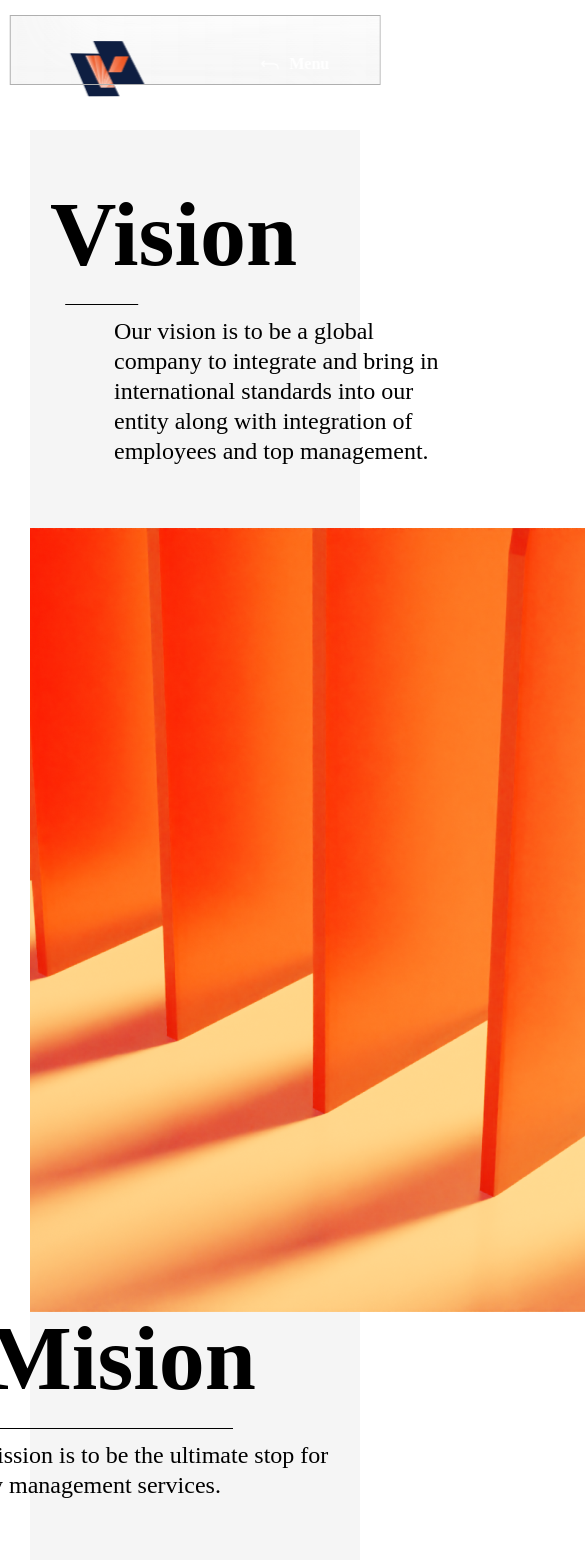
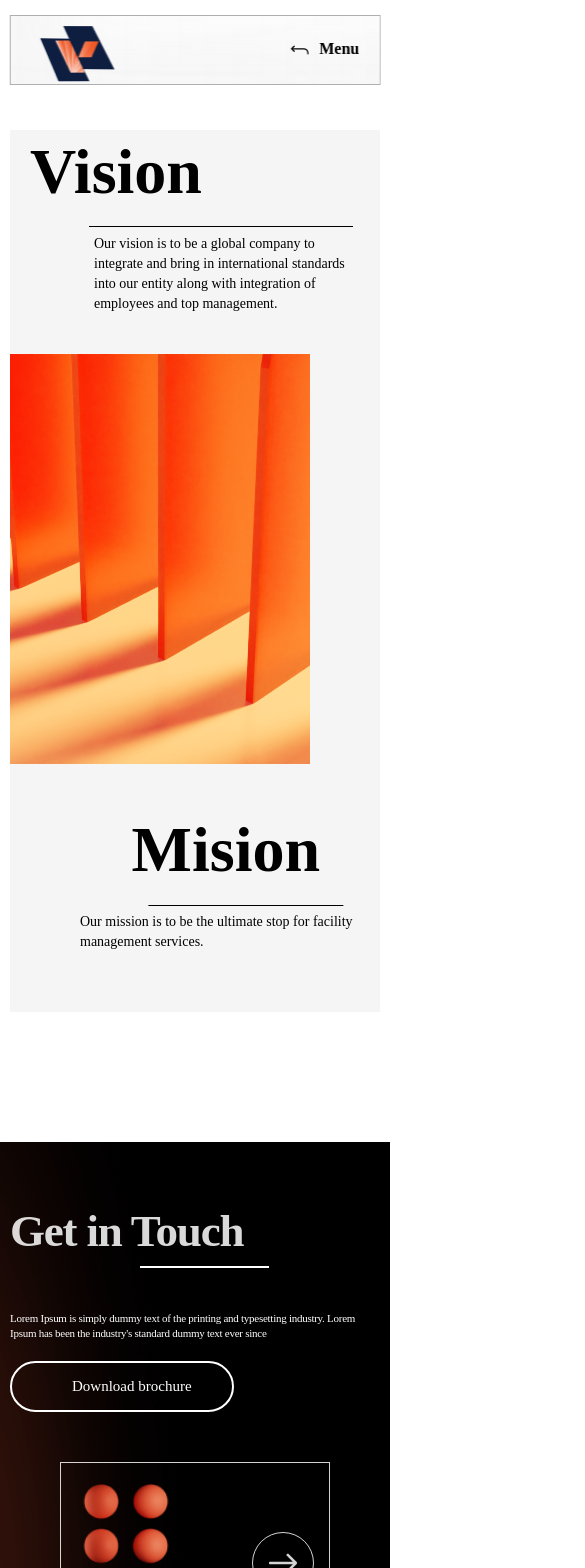
Before and after one commit to HaraayDesignStudio/Virat-Website-Frontend, a React (Create React App) app: page /about in a window 390 px wide. Shown: the top 1568 px of the page, 585 px wide, since content can reach past the window. Built offline with nearby package versions, Linux system fonts and the light colour scheme; some icons are missing; the HTML template or start-up script is replaced by a standard one; a web font is replaced by a local one.

Commit message:
Created the about

```diff
--- a/src/components/compenents.css
+++ b/src/components/compenents.css
@@ -22,7 +22,7 @@
   display: flex;
   align-items: center;
   gap: 10px;
-  color: white;
+  color: black;
   font-family: virat;
   font-weight: bold;
   border: 0.5px solid #afafaf;
@@ -515,6 +515,10 @@ flex-shrink: 0;
   }
 }
 @media (max-width: 500px) {
+  .drawer-content a{
+    gap: 20px;
+    font-size: 25px;
+  }
   .card-wrapper {
     height: 520px;
     padding: 10px;
@@ -531,10 +535,6 @@ flex-shrink: 0;
   .testimonial-card {
     padding: 20px;
     height: auto;
-  }
-  .navbar-menu {
-    padding: 0 40px;
-    padding-top: 30px;
   }
   .footer-disc {
     font-size: 11px;
--- a/src/components/navbar.jsx
+++ b/src/components/navbar.jsx
@@ -3,10 +3,12 @@ import { IoReturnUpBack } from "react-icons/io5";
 import "./compenents.css";
 import { Link } from "react-router-dom";
 import logo from "../assets/logo.png";
+import { useNavigate } from "react-router-dom";
 
 const Navbar = () => {
   const [drawerOpen, setDrawerOpen] = useState(false);
   const [selectedTab, setSelectedTab] = useState(null);
+  const navigate = useNavigate();
 
   const handleDrawerToggle = () => {
     setDrawerOpen(!drawerOpen);
@@ -27,13 +29,22 @@ const Navbar = () => {
     handleCloseDrawer();
   };
 
+  const navigationLink = () => {
+    navigate("/");
+  };
+
   return (
     <div className="navbar-container">
-      <span className="navbar-menu" onClick={handleDrawerToggle}>
+      <span className="navbar-menu" >
         <div className="navbar-logo">
-          <img src={logo} alt="logo" className="logo" />
+          <img
+            src={logo}
+            alt="logo"
+            className="logo"
+            onClick={navigationLink}
+          />
         </div>
-        <div>
+        <div onClick={handleDrawerToggle}>
           <IoReturnUpBack
             className={`navbar-icon-open ${drawerOpen ? "rotate" : ""}`}
           />
--- a/src/pages/pages.css
+++ b/src/pages/pages.css
@@ -493,9 +493,72 @@
   font-style: normal;
   line-height: 30px; /* 125% */
 }
-@media (max-width: 800px) {
-.about-container{
-  flex-direction: column;
-  height: auto;
+@media (max-width: 1000px) {
+  .about-container {
+    flex-direction: column;
+    height: auto;
+    gap: 40px;
+  }
+  .about-vision-heading,
+  .about-mission-heading {
+    font-size: 64px;
+  }
+  .about-vision-heading::after {
+    content: "";
+    position: absolute;
+    bottom: -15%;
+    left: 58%;
+    transform: translateX(-50%);
+    width: 80%;
+    background: black;
+    height: 1px;
+  }
+  .about-mission-heading {
+    margin-left: 0;
+    text-align: right;
+    margin-right: 60px;
+  }
+  .about-mission-heading::after {
+    content: "";
+    position: absolute;
+    bottom: -16%;
+    left: 76%;
+    transform: translateX(-50%);
+    width: 63%;
+    background: black;
+    height: 1px;
+  }
+  .about-vision {
+    padding: 0 20px;
+    width: 100%;
+    gap: 20px;
+  }
+  .about-mission{
+    gap: 20px;
+    width: 100%;
+  }
+  .about-vision-disc {
+    color: #000;
+    font-size: 14px;
+    font-style: normal;
+    line-height: 20px;
+    width: auto;
+  }
+  .about-mission-disc{
+    color: #000;
+    font-size: 14px;
+    font-style: normal;
+    line-height: 20px;
+    width: 300px;
+    align-self: flex-end;
+  }
+  .about-one-img img {
+    height: auto;
+    width: 300px;
+  }
 }
+@media (max-width: 500px){
+  .about-wrapper{
+    padding: 130px 10px;
+  }
 }
```
